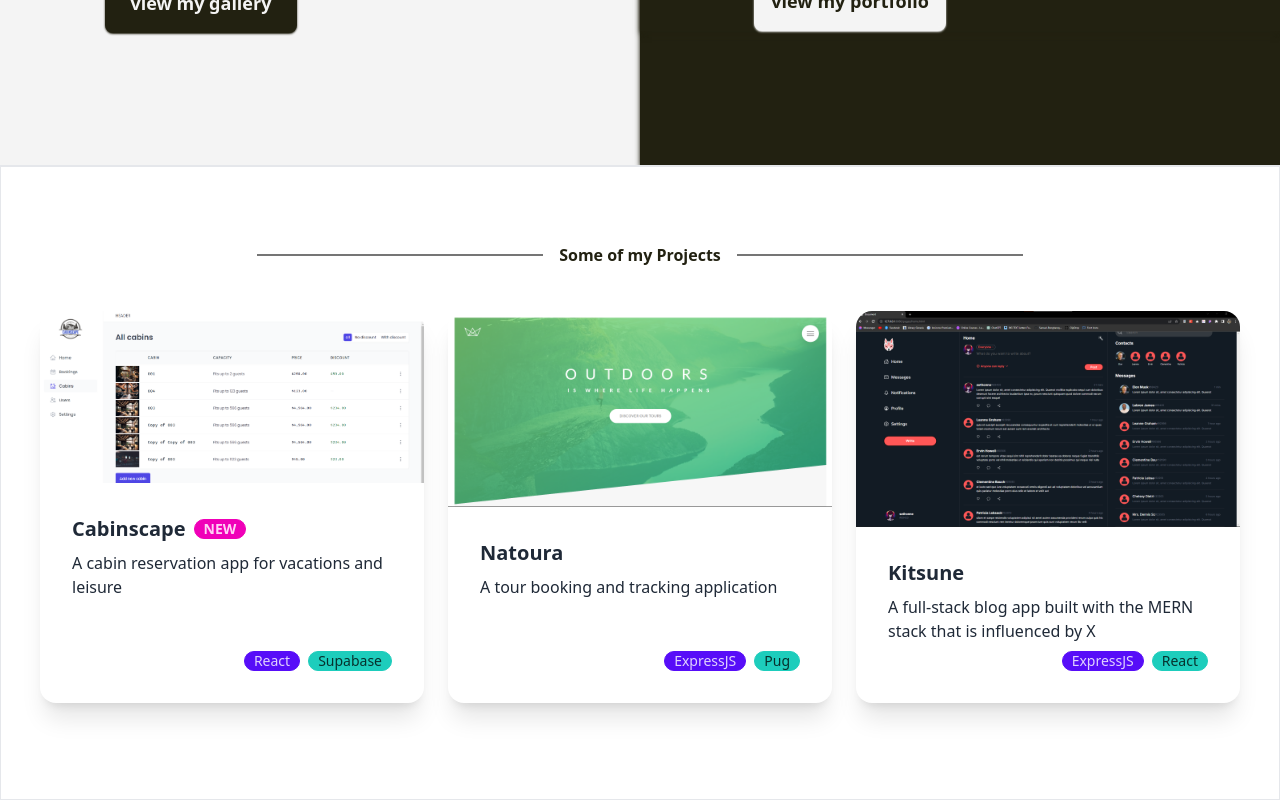
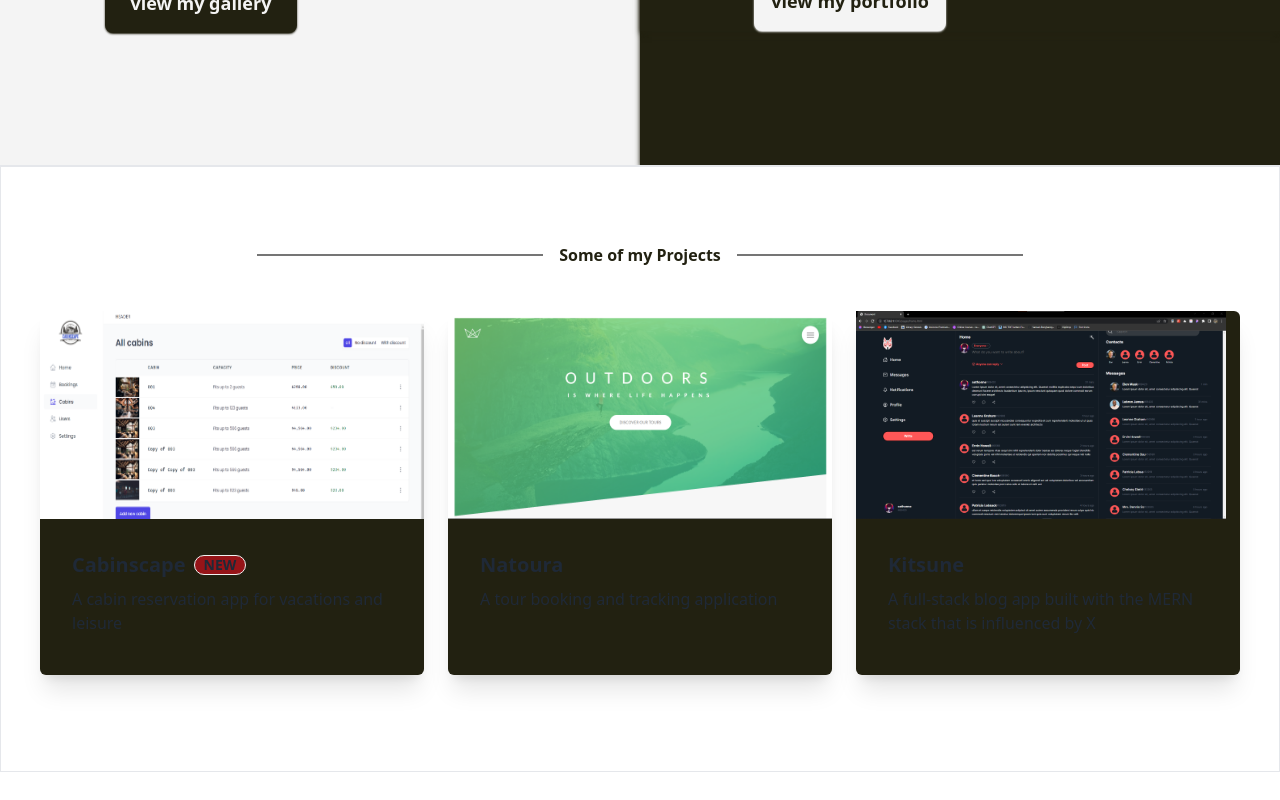
Before and after one commit to Samuel-Bonghanoy/Portfolio, a React (Vite) app: page / in a window 1280 px wide. Shown: the part 395-1195 px from the top of the page. After the commit the page ends 1167 px from the top, so only its background shows below. Built offline with nearby package versions, Linux system fonts and the light colour scheme.

Commit message:
fix: removed horizontal scrollbar

```diff
--- a/src/components/UI/Card.jsx
+++ b/src/components/UI/Card.jsx
@@ -1,19 +1,20 @@
 function Card({ project }) {
   return (
-    <div className="card w-96 bg-base-100 shadow-xl">
-      <figure>
-        <img src={`../../../public/${project.imageUrl}`} alt="Shoes" />
-      </figure>
+    <div className="rounded-md w-96 bg-maindark shadow-xl flex flex-col">
+      <div className="h-52 bg">
+        <img
+          src={`../../../public/${project.imageUrl}`}
+          alt="Shoes"
+          className="object-fit h-full"
+        />
+      </div>
       <div className="card-body">
         <h2 className="card-title">
           {project.title}
-          {project.new && <div className="badge badge-secondary">NEW</div>}
+          {project.new && <div className="badge bg-crimson">NEW</div>}
         </h2>
         <p>{project.description}</p>
-        <div className="card-actions justify-end">
-          <div className="badge badge-primary">{project.tagOne}</div>
-          <div className="badge badge-accent">{project.tagTwo}</div>
-        </div>
+        <div className="card-actions justify-end"></div>
       </div>
     </div>
   );
```
